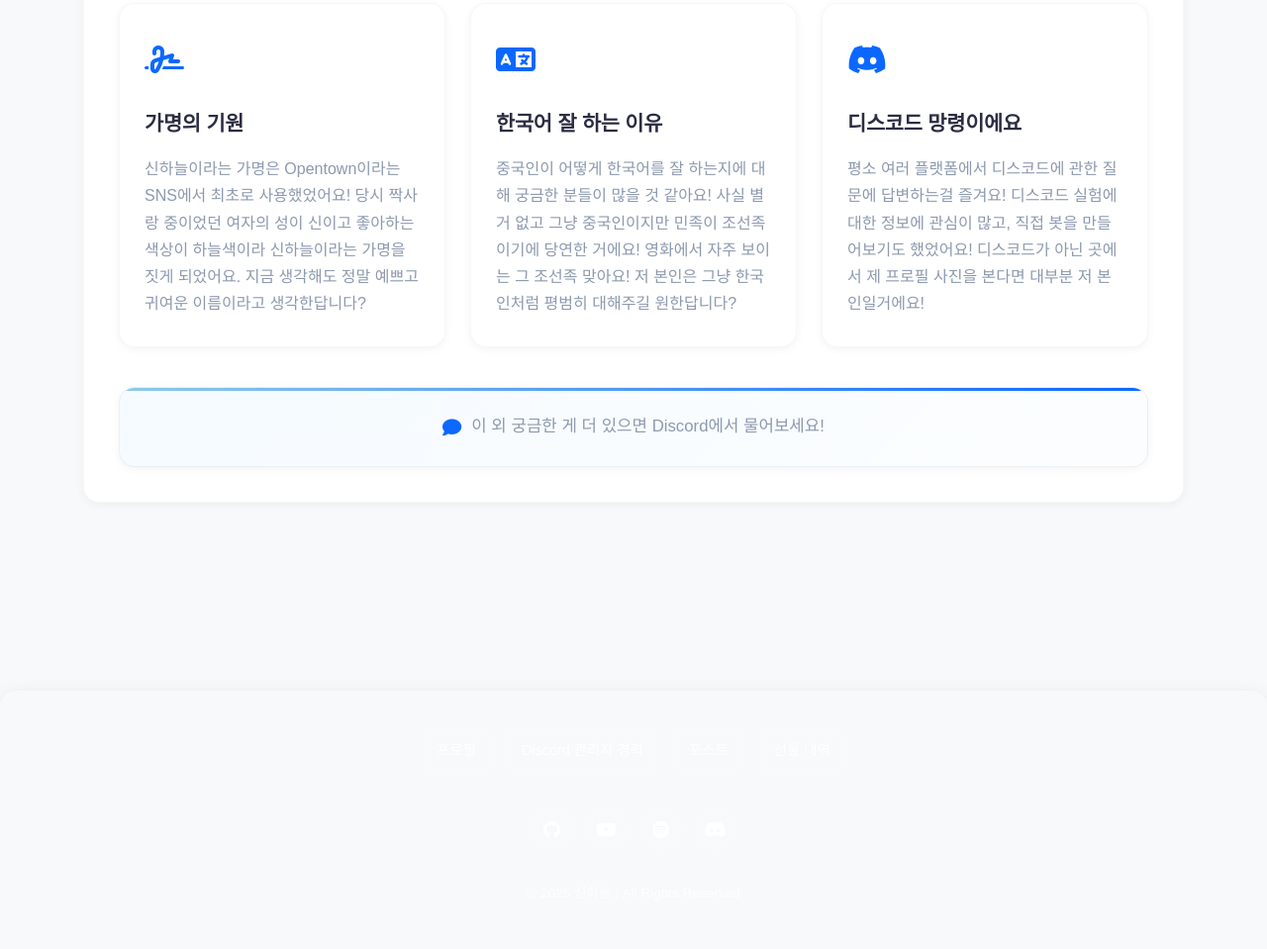
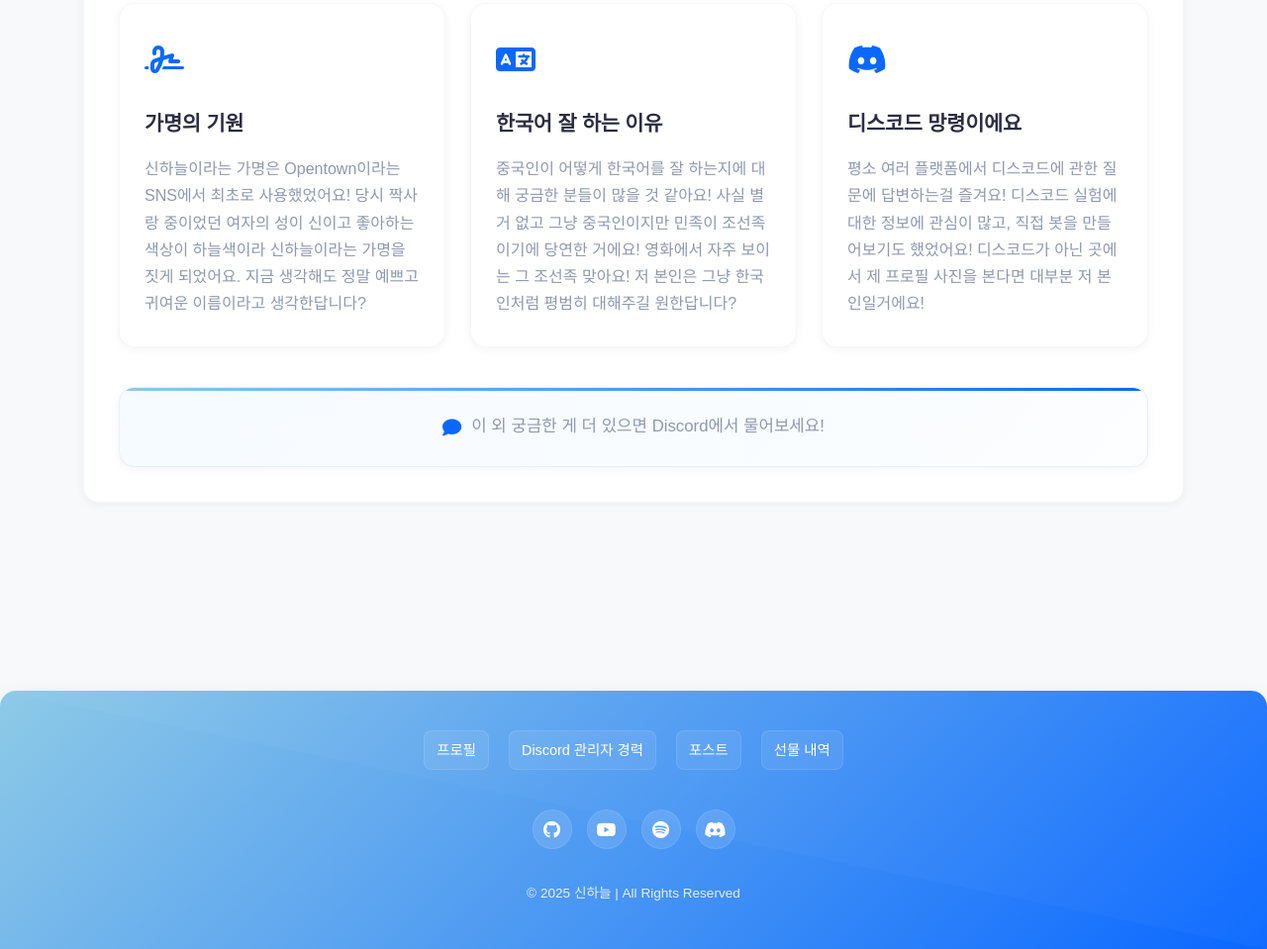
Before and after one commit to ShinHaneul-39/Homepage, a plain HTML site: page index.html in a window 1280 px wide. Shown: the part 1580-2539 px from the top of the page at 99% size. Drawn offline with Linux system fonts and the light colour scheme; a web font is replaced by a local one.

Commit message:
선물 html 파일 추가

```diff
--- a/style.css
+++ b/style.css
@@ -745,6 +745,7 @@ tr:hover {
 
 /* 푸터 스타일 */
 footer {
+  background: linear-gradient(135deg, var(--secondary-color), var(--primary-color));
   color: var(--bg-white);
   padding: 40px 0 30px;
   /* 패딩 조정 */
```
